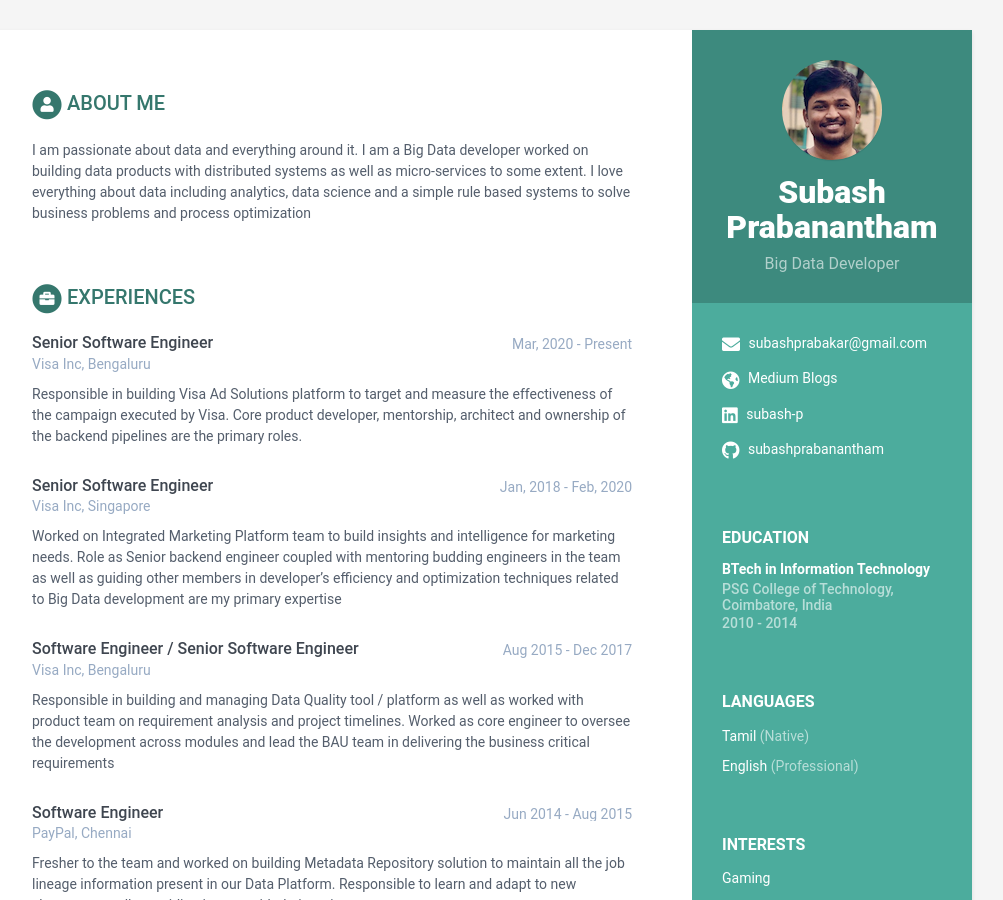
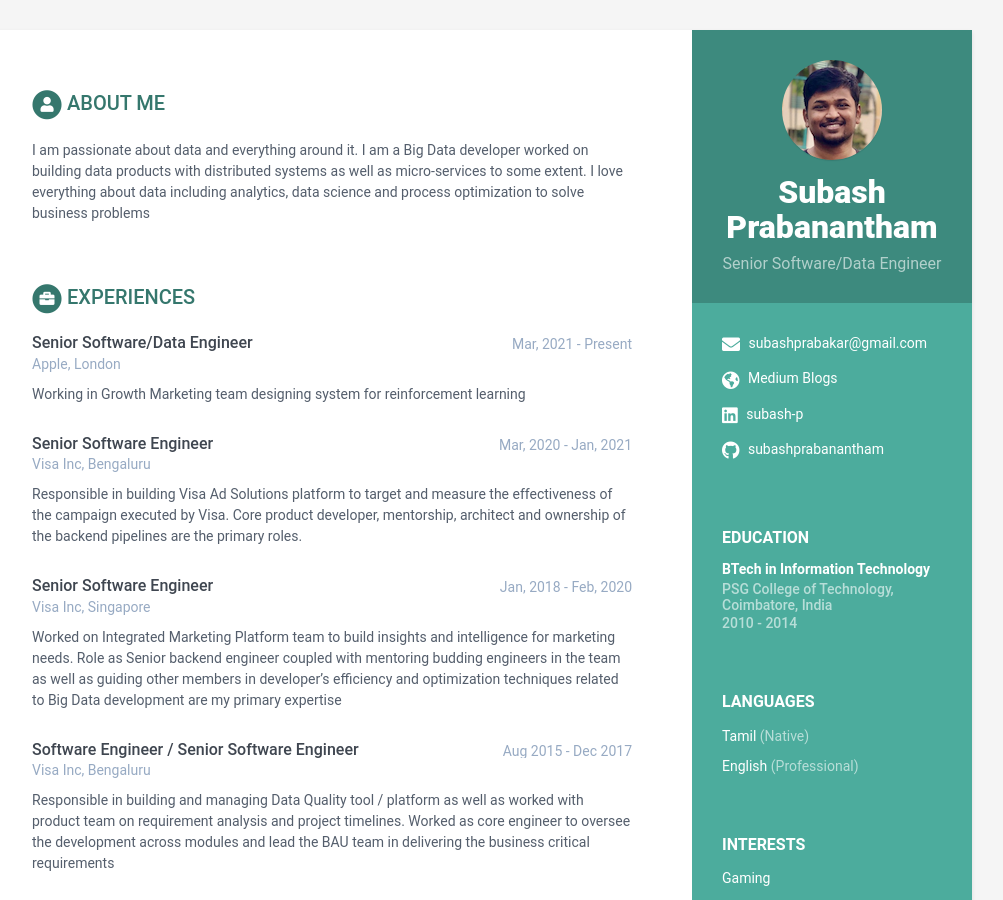
Before and after one commit to subashprabanantham/resume, a Jekyll site: the page built from index.html, in a window 1280 px wide and 900 px high. Shown: the whole window, without its empty margins (168-1171 px from the left). Built offline with Jekyll 4.4.1, drawn with Linux system fonts in a browser that asks for light colours.

Commit message:
Changed with current experineces

```diff
--- a/_data/data.yml
+++ b/_data/data.yml
@@ -8,7 +8,7 @@ sidebar:
 
     # Profile information
     name: Subash Prabanantham
-    tagline: Big Data Developer
+    tagline: Senior Software/Data Engineer
     avatar: profile.png  #place a 100x100 picture inside /assets/images/ folder and provide the name of the file below
 
     # Sidebar links
@@ -46,7 +46,7 @@ career-profile:
     summary: |
       I am passionate about data and everything around it. I am a Big Data developer worked on building data products
       with distributed systems as well as micro-services to some extent. I love everything about data including analytics,
-      data science and a simple rule based systems to solve business problems and process optimization
+      data science and process optimization to solve business problems
 education:
     - degree: BTech in Information Technology
       university: PSG College of Technology, Coimbatore, India
@@ -61,8 +61,14 @@ education:
           - Bullet point
 
 experiences:
+    - role: Senior Software/Data Engineer
+      time: Mar, 2021 - Present
+      company: Apple, London
+      details: |
+        Working in Growth Marketing team designing system for reinforcement learning
+
     - role: Senior Software Engineer
-      time: Mar, 2020 - Present
+      time: Mar, 2020 - Jan, 2021
       company: Visa Inc, Bengaluru
       details: |
         Responsible in building Visa Ad Solutions platform to target and measure the effectiveness of the campaign executed by Visa.
@@ -93,7 +99,7 @@ projects:
     intro: >
     assignments:
       - title: Visa Ad Solutions
-        link: "#hook"
+        link: "#"
         tagline: "An in-house Advertisement Solutions platform to measure the effectiveness of the Ads executed through our partners"
 
       - title: Marketing Data Platform - Machine Learning
@@ -162,7 +168,7 @@ skills:
         level: 50%
 
       - name: Microservice
-        level: 50%
+        level: 70%
 
       - name: Hive
         level: 85%
```
